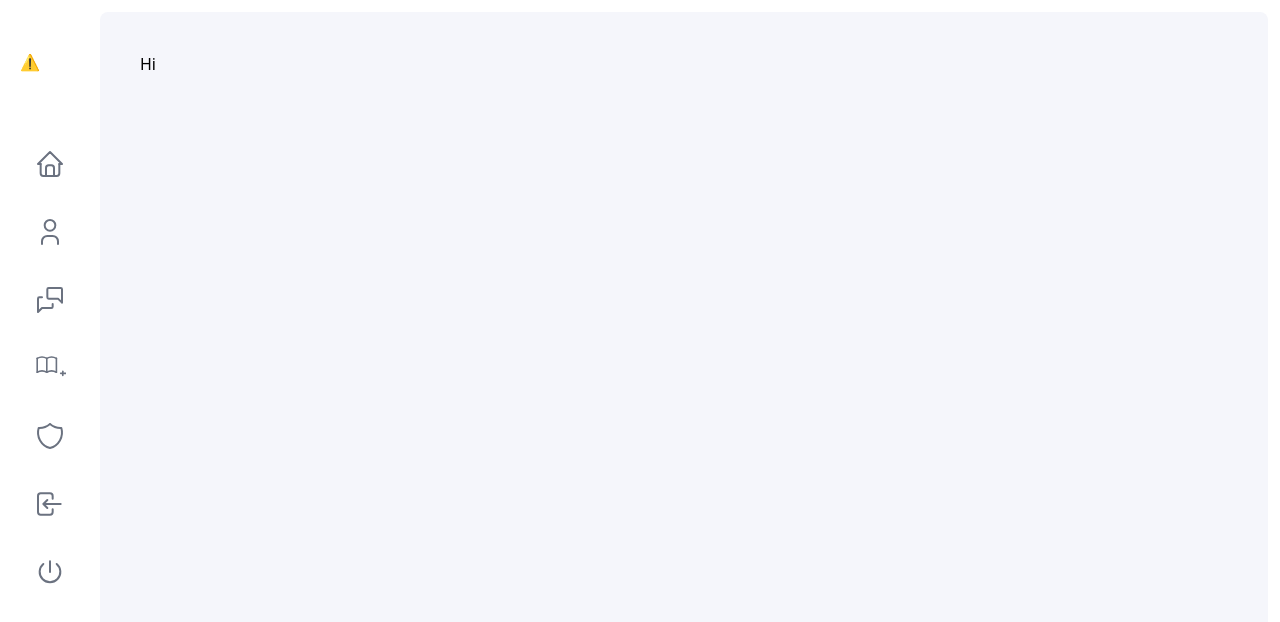
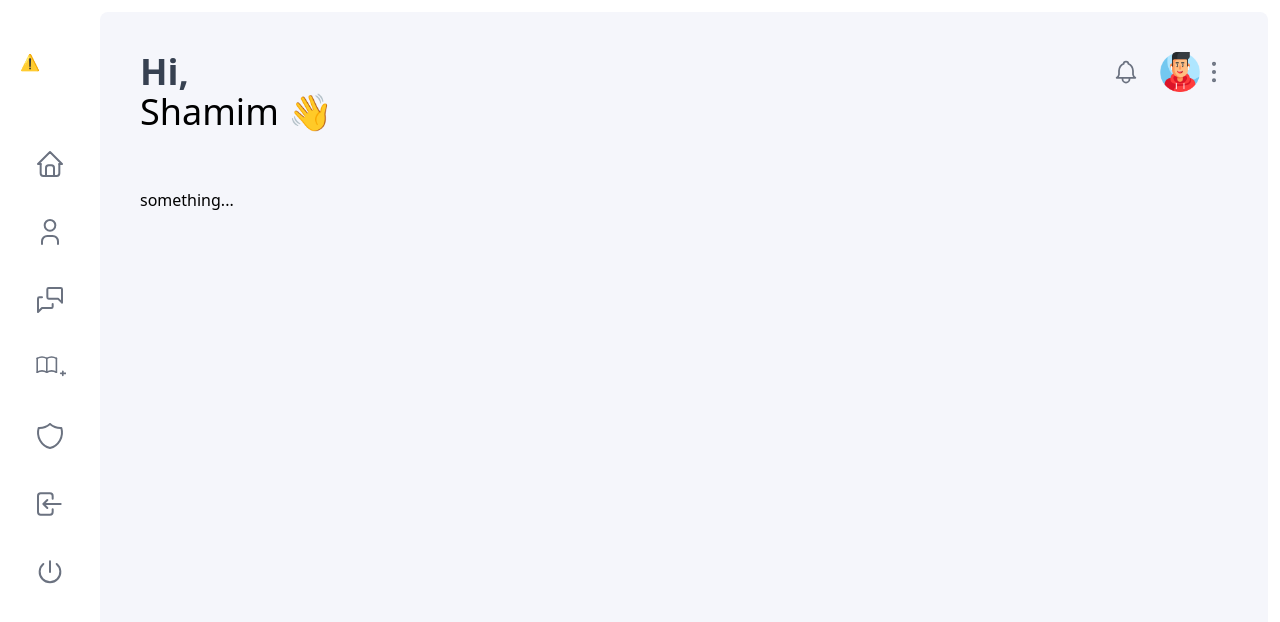
Before and after one commit to aushamim/Library-Management-System-Client, a React (Create React App) app: page / in a window 1280 px wide. Shown: the top 622 px of the page. Built offline with nearby package versions, Linux system fonts and the light colour scheme; no server answers.

Commit message:
Added Top Navigation

```diff
--- a/src/Pages/Home/Home.js
+++ b/src/Pages/Home/Home.js
@@ -1,7 +1,68 @@
 import React from "react";
+import avatar from "./../../Media/default-avatar.png";
 
 const Home = () => {
-  return <div className="">Hi</div>;
+  return (
+    <div>
+      <div className="grid grid-cols-8">
+        <div className="mb-14 col-span-7">
+          <p className="text-4xl font-semibold text-gray-700">Hi,</p>
+          <p className="text-4xl">Shamim 👋</p>
+        </div>
+
+        <div>
+          <div className="flex justify-end">
+            <div className="flex items-center mr-5">
+              <button>
+                <svg
+                  xmlns="http://www.w3.org/2000/svg"
+                  className="icon icon-tabler icon-tabler-bell"
+                  width="28"
+                  height="28"
+                  viewBox="0 0 24 24"
+                  strokeWidth="1.5"
+                  stroke="#6b7280"
+                  fill="none"
+                  strokeLinecap="round"
+                  strokeLinejoin="round"
+                >
+                  <path stroke="none" d="M0 0h24v24H0z" fill="none" />
+                  <path d="M10 5a2 2 0 0 1 4 0a7 7 0 0 1 4 6v3a4 4 0 0 0 2 3h-16a4 4 0 0 0 2 -3v-3a7 7 0 0 1 4 -6" />
+                  <path d="M9 17v1a3 3 0 0 0 6 0v-1" />
+                </svg>
+              </button>
+            </div>
+            <div className="w-10 h-10 rounded-full flex items-center">
+              <img src={avatar} alt="avatar" className="w-full" />
+            </div>
+            <div className="flex items-center">
+              <button>
+                <svg
+                  xmlns="http://www.w3.org/2000/svg"
+                  className="icon icon-tabler icon-tabler-dots-vertical"
+                  width="28"
+                  height="28"
+                  viewBox="0 0 24 24"
+                  strokeWidth="1.5"
+                  stroke="#6b7280"
+                  fill="none"
+                  strokeLinecap="round"
+                  strokeLinejoin="round"
+                >
+                  <path stroke="none" d="M0 0h24v24H0z" fill="none" />
+                  <circle cx="12" cy="12" r="1" />
+                  <circle cx="12" cy="19" r="1" />
+                  <circle cx="12" cy="5" r="1" />
+                </svg>
+              </button>
+            </div>
+          </div>
+        </div>
+      </div>
+
+      <div>something...</div>
+    </div>
+  );
 };
 
 export default Home;
```
Also changed, not shown: src/Media/default-avatar.png (added), 1 other file (tests, documents, lock files or other folders).
